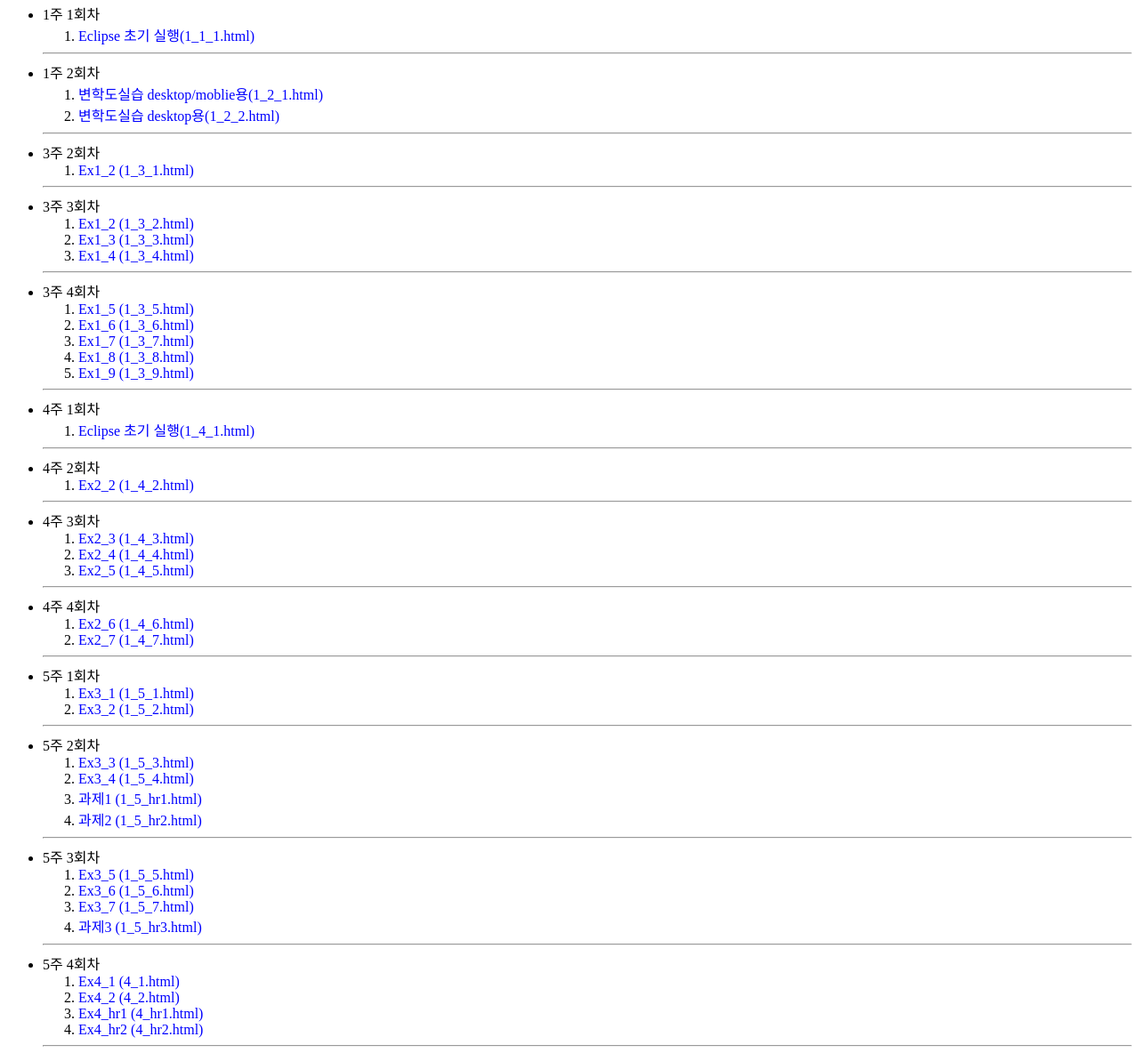
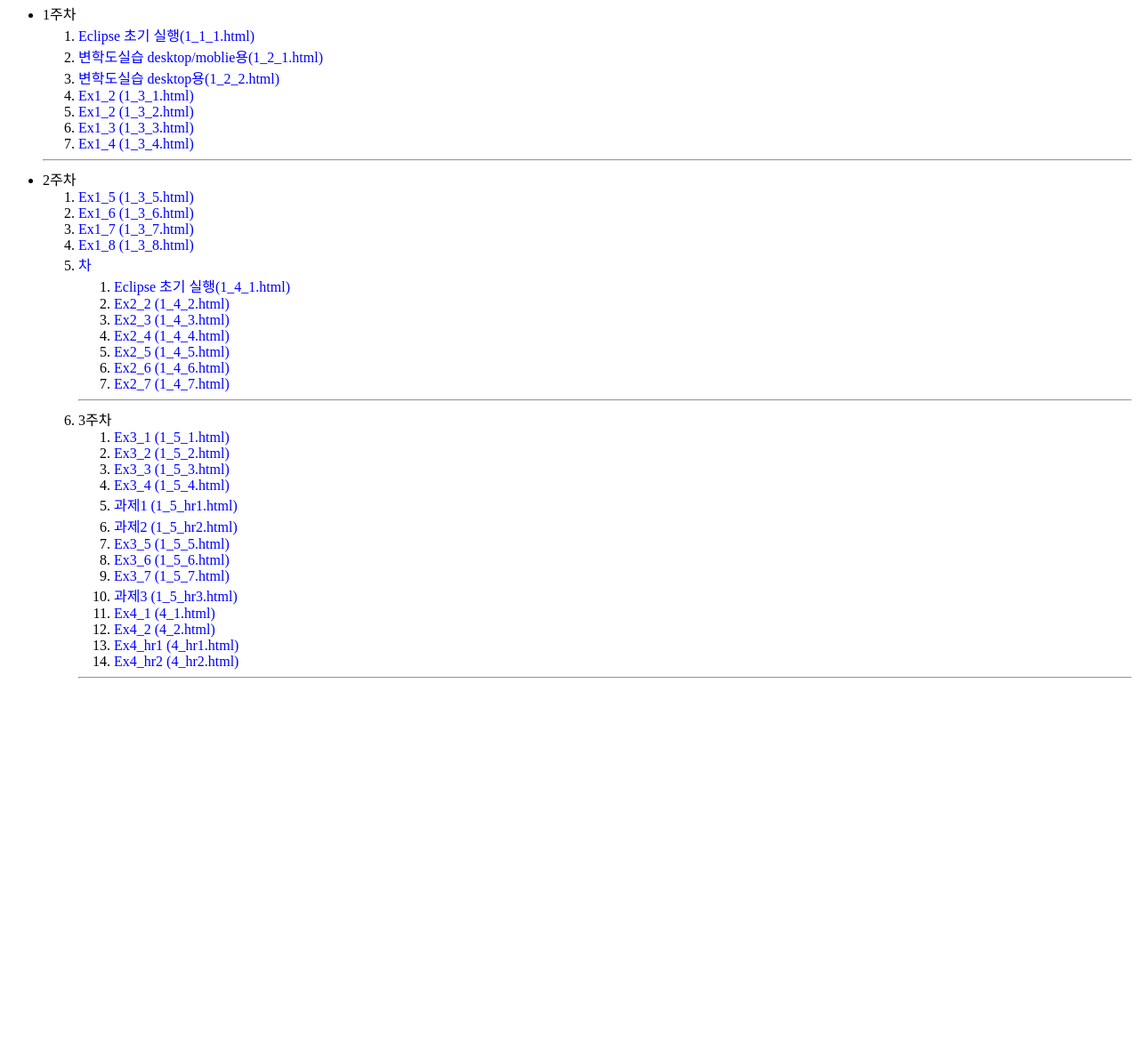
Before and after one commit to ljjkylious/ljjkylious.github.io, a plain HTML site: page index.html in a window 1280 px wide. Shown: the part 96-1289 px from the top of the page at 89% size. After the commit the page ends 875 px from the top, so only its background shows below. Drawn offline with Linux system fonts and the light colour scheme.

Commit message:
Update index.html

```diff
--- a/index.html
+++ b/index.html
@@ -10,73 +10,44 @@
 <body>
 <h1>20221113 임재정 과제 리스트</h3>
   <ul><hr/>
-  <li> 1주 1회차 </li>
+  <li> 1주차 </li>
   <ol>
-    <li><a href=https://ljjkylious.github.io/java/1_1_1.html>Eclipse 초기 실행(1_1_1.html)</a></li>
-  </ol><hr/>
-  <li> 1주 2회차 </li>
-  <ol>
+  <li><a href=https://ljjkylious.github.io/java/1_1_1.html>Eclipse 초기 실행(1_1_1.html)</a></li>
   <li><a href="https://ljjkylious.github.io/java/1_2_1.html">변학도실습 desktop/moblie용(1_2_1.html)</a></li>
   <li><a href="https://ljjklyious.github.io/java/1_2_2.html">변학도실습 desktop용(1_2_2.html)</a></li>
-  </ol><hr/>
-  <li> 3주 2회차 </li>
-  <ol>
-  <li><a href="https://ljjkylious.github.io/java/1_3_2.html">Ex1_2 (1_3_1.html)</a></li>
-  </ol><hr/>
-  <li> 3주 3회차 </li>
-  <ol>
-  <li><a href="https://ljjkylious.github.io/java/1_3_2.html">Ex1_2 (1_3_2.html)</a></li>
+      <li><a href="https://ljjkylious.github.io/java/1_3_2.html">Ex1_2 (1_3_1.html)</a></li>
+      <li><a href="https://ljjkylious.github.io/java/1_3_2.html">Ex1_2 (1_3_2.html)</a></li>
   <li><a href="https://ljjkylious.github.io/java/1_3_3.html">Ex1_3 (1_3_3.html)</a></li>
   <li><a href="https://ljjkylious.github.io/java/1_3_4.html">Ex1_4 (1_3_4.html)</a></li>
   </ol><hr/>
-  <li> 3주 4회차 </li>
+  <li> 2주차 </li>
   <ol>
   <li><a href="https://ljjkylious.github.io/java/1_3_5.html">Ex1_5 (1_3_5.html)</a></li>
   <li><a href="https://ljjkylious.github.io/java/1_3_6.html">Ex1_6 (1_3_6.html)</a></li>
   <li><a href="https://ljjkylious.github.io/java/1_3_7.html">Ex1_7 (1_3_7.html)</a></li>
   <li><a href="https://ljjkylious.github.io/java/1_3_8.html">Ex1_8 (1_3_8.html)</a></li>
-  <li><a href="https://ljjkylious.github.io/java/1_3_9.html">Ex1_9 (1_3_9.html)</a></li>
-  </ol><hr/>
-  <li> 4주 1회차 </li>
+  <li><a href="https://ljjkylious.github.io/java/1_3_9.html">차 </li>
   <ol>
   <li><a href=https://ljjkylious.github.io/java/1_4_1.html>Eclipse 초기 실행(1_4_1.html)</a></li>
-  </ol><hr/>
-  <li> 4주 2회차 </li>
-  <ol>
   <li><a href=https://ljjkylious.github.io/java/1_4_2.html>Ex2_2 (1_4_2.html)</a></li>
-  </ol><hr/>
-  <li> 4주 3회차 </li>
-  <ol>
   <li><a href=https://ljjkylious.github.io/java/1_4_3.html>Ex2_3 (1_4_3.html)</a></li>
   <li><a href=https://ljjkylious.github.io/java/1_4_4.html>Ex2_4 (1_4_4.html)</a></li>
   <li><a href=https://ljjkylious.github.io/java/1_4_5.html>Ex2_5 (1_4_5.html)</a></li>
-  </ol><hr/>
-  <li> 4주 4회차 </li>
-  <ol>
   <li><a href=https://ljjkylious.github.io/java/1_4_6.html>Ex2_6 (1_4_6.html)</a></li>
   <li><a href=https://ljjkylious.github.io/java/1_4_7.html>Ex2_7 (1_4_7.html)</a></li>
   </ol><hr/>
-  <li> 5주 1회차 </li>
+  <li> 3주차 </li>
   <ol>
   <li><a href=https://ljjkylious.github.io/java/1_5_1.html>Ex3_1 (1_5_1.html)</a></li>
   <li><a href=https://ljjkylious.github.io/java/1_5_2.html>Ex3_2 (1_5_2.html)</a></li>
-  </ol><hr/>
-  <li> 5주 2회차 </li>
-  <ol>
-  <li><a href=https://ljjkylious.github.io/java/1_5_3.html>Ex3_3 (1_5_3.html)</a></li>
+    <li><a href=https://ljjkylious.github.io/java/1_5_3.html>Ex3_3 (1_5_3.html)</a></li>
   <li><a href=https://ljjkylious.github.io/java/1_5_4.html>Ex3_4 (1_5_4.html)</a></li>
   <li><a href=https://ljjkylious.github.io/java/1_5_hr1.html>과제1 (1_5_hr1.html)</a></li>
   <li><a href=https://ljjkylious.github.io/java/1_5_hr2.html>과제2 (1_5_hr2.html)</a></li>
-  </ol><hr/>
-  <li> 5주 3회차 </li>
-  <ol>
-  <li><a href=https://ljjkylious.github.io/java/1_5_5.html>Ex3_5 (1_5_5.html)</a></li>
+<li><a href=https://ljjkylious.github.io/java/1_5_5.html>Ex3_5 (1_5_5.html)</a></li>
   <li><a href=https://ljjkylious.github.io/java/1_5_6.html>Ex3_6 (1_5_6.html)</a></li>
   <li><a href=https://ljjkylious.github.io/java/1_5_7.html>Ex3_7 (1_5_7.html)</a></li>
   <li><a href=https://ljjkylious.github.io/java/1_5_hr3.html>과제3 (1_5_hr3.html)</a></li>
-  </ol><hr/>
-  <li> 5주 4회차 </li>
-  <ol>
   <li><a href=https://ljjkylious.github.io/java/4_1.html>Ex4_1 (4_1.html)</a></li>
   <li><a href=https://ljjkylious.github.io/java/4_2.html>Ex4_2 (4_2.html)</a></li>
   <li><a href=https://ljjkylious.github.io/java/4_hr1.html>Ex4_hr1 (4_hr1.html)</a></li>
```
